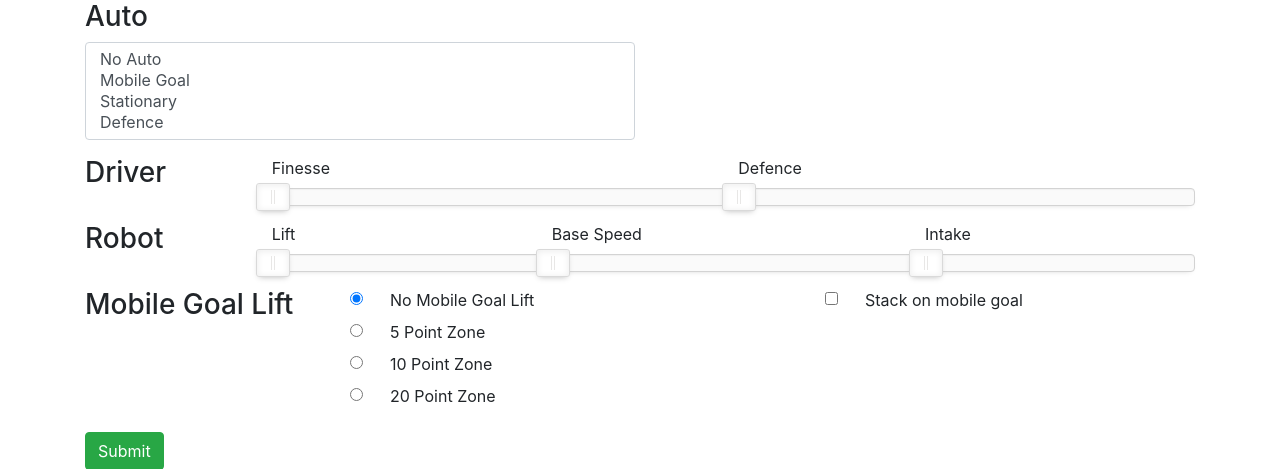
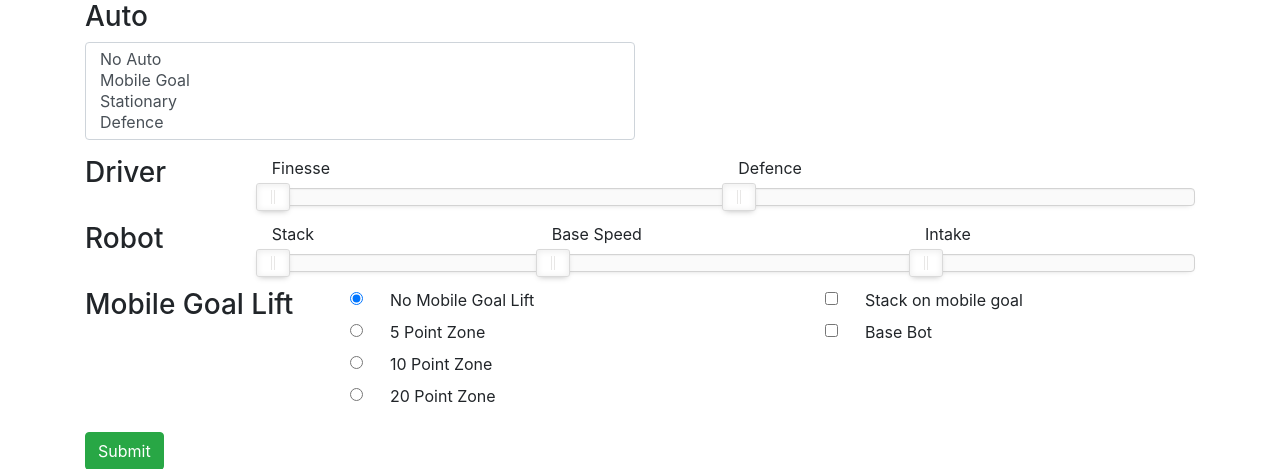
Before and after one commit to DLProgram/Project_Immortal_Inode, a Django app: template scout_leader/templates/scout_leader/scout.html in a window 1280 px wide. Shown: the part 130-599 px from the top of the page. Run offline with Django 3.2, Linux system fonts and the light colour scheme; the template is opened without the code that fills it, so the values that code supplies are empty; some libraries are stand-ins or nearby versions.

Commit message:
qol improvements

```diff
--- a/scout_leader/templates/scout_leader/list_data.html
+++ b/scout_leader/templates/scout_leader/list_data.html
@@ -15,6 +15,7 @@
                     <th scope="col">Intake</th>
                     <th scope="col">Mobile Goal</th>
                     <th scope="col">Cone on MG</th>
+                    <th scope="col">Base Bot</th>
                     <th scope="col">Score</th>
                     <th scope="col">User</th>
                 </tr>
@@ -40,6 +41,11 @@
                                 <span class="oi oi-check"></span>
                             {% endif %}
                         </td>
+                        <td>
+                            {% if d.base %}
+                                <span class="oi oi-check"></span>
+                            {% endif %}
+                        </td>
                         <td>{{ d.score }}</td>
                         <td>{{ d.username }}</td>
                     </tr>
--- a/scout_leader/templates/scout_leader/scout.html
+++ b/scout_leader/templates/scout_leader/scout.html
@@ -51,7 +51,7 @@
             <h3>Robot</h3>
         </div>
         <div class="form-group col-md-3">
-            <label for="lift">Lift</label>
+            <label for="lift">Stack</label>
             <div id="lift"></div>
             <input id="lift_val" name="lift" type="hidden" value="0">
         </div>
@@ -102,6 +102,12 @@
               <label class="form-check-label" for="cone">
                 Stack on mobile goal
               </label>
+            </div>
+            <div class="form-check">
+                <input class="form-check-input" type="checkbox" value="10" id="base" name="base">
+                <label class="form-check-label" for="base">
+                Base Bot
+                </label>
             </div>
         </div>
     </div>
--- a/scout_leader/templates/scout_leader/team_detail.html
+++ b/scout_leader/templates/scout_leader/team_detail.html
@@ -15,6 +15,7 @@
                     <th scope="col">Intake</th>
                     <th scope="col">Mobile Goal</th>
                     <th scope="col">Cone on MG</th>
+                    <th scope="col">Base Bot</th>
                     <th scope="col">User</th>
                 </tr>
             </thead>
@@ -35,6 +36,11 @@
                                 <span class="oi oi-check"></span>
                             {% endif %}
                         </td>
+                        <td>
+                            {% if d.base %}
+                                <span class="oi oi-check"></span>
+                            {% endif %}
+                        </td>
                         <td>{{ d.username }}</td>
                     </tr>
                 {% endfor %}
--- a/scout_leader/views.py
+++ b/scout_leader/views.py
@@ -87,7 +87,8 @@ def save_data(request):
                 match_data[key] = value[0]
     score = match_data['finesse'] + match_data['defence'] + match_data['lift'] + \
         match_data['speed'] + match_data['intake'] + \
-        match_data['gl'] + (match_data['cone'] if 'cone' in match_data else 0)
+        match_data['gl'] + (match_data['cone'] if 'cone' in match_data else 0) + \
+        (match_data['base'] if 'base' in match_data else 0)
 
     match_data["username"] = request.user.username
     match_data["score"] = score
```
Also changed, not shown: db.sqlite3.
